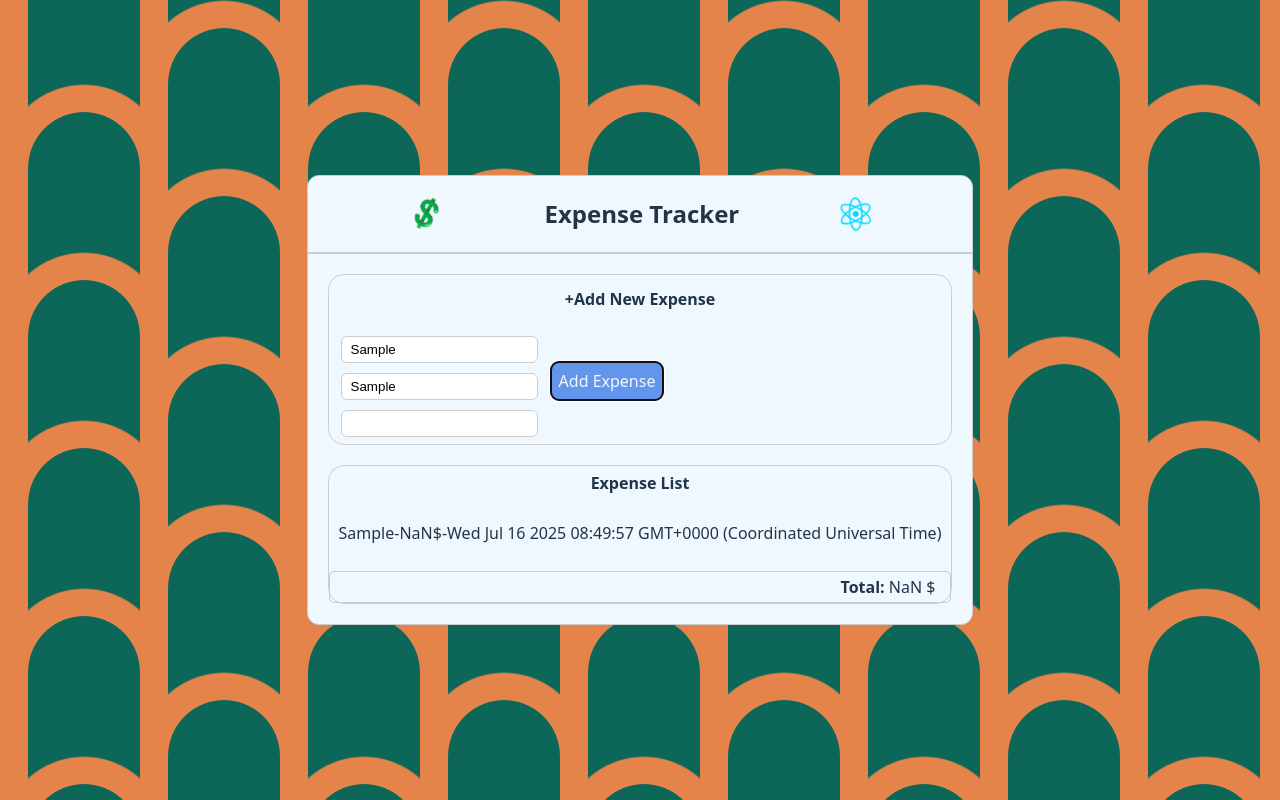
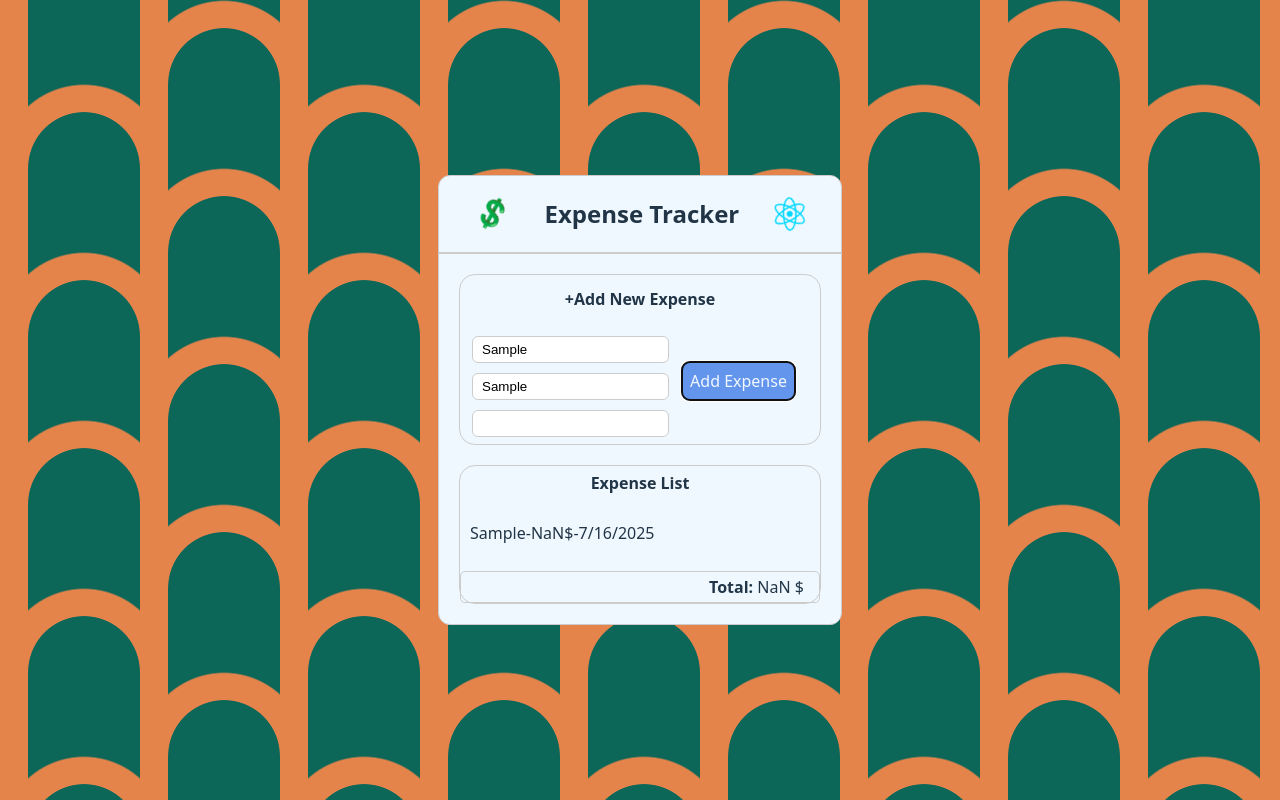
Before and after one commit to mahdinap/expense-tracker, a React (Vite) app: page / in a window 1280 px wide. Both pictures are taken after typing "Sample", "Sample", "Sample" into the empty fields and a click on the button "Add Expense". Built offline with nearby package versions, Linux system fonts and the light colour scheme.

Commit message:
it's ok but not done

```diff
--- a/src/Components/ExpenseList.jsx
+++ b/src/Components/ExpenseList.jsx
@@ -7,7 +7,7 @@ export default function ExpenseList(props) {
       <ul className="ExpenseItemes">
         {expenses.map((item, index) => (
           <li key={index}>
-            {item.name}-{item.amount}$-{item.date}
+            {item.name}-{item.amount}$-{new Date(item.date).toLocaleDateString()}
           </li>
         ))}
       </ul>
```
